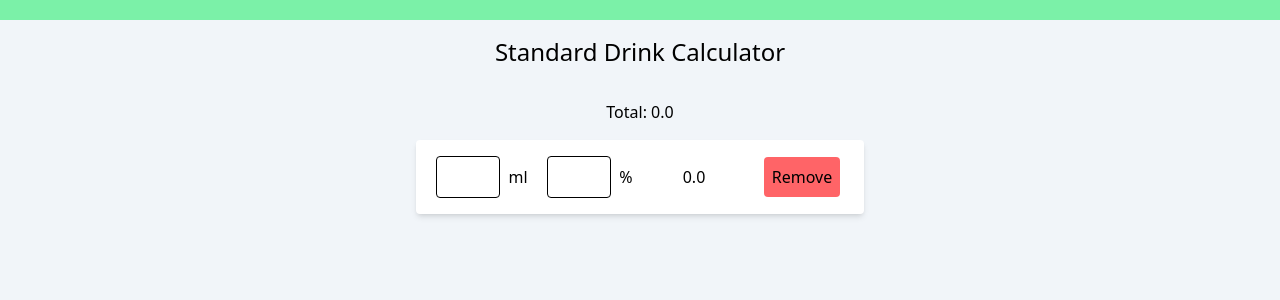
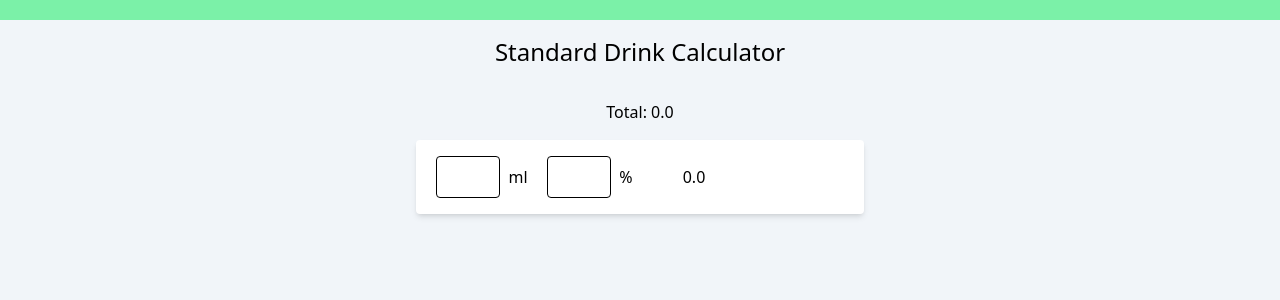
Before and after one commit to jbcoventry/standard-drink-calc, a React (Vite) app: page / in a window 1280 px wide. Shown: the top 300 px of the page. Built offline with nearby package versions, Linux system fonts and the light colour scheme.

Commit message:
delete button unavailable if only one drink present

```diff
--- a/src/UserInput.tsx
+++ b/src/UserInput.tsx
@@ -41,6 +41,17 @@ function UserInput({ data, setData, currentDrink }: UserInputProps) {
     setData((data) => data.filter((item) => item.id !== currentDrink.id));
   }
 
+  function DeleteButton() {
+    return (
+      <button
+        className="bg-red-400 rounded-sm cursor-pointer hover:bg-red-500 p-2"
+        onClick={handleClick}
+      >
+        Remove
+      </button>
+    );
+  }
+
   return (
     <div
       id={currentDrink.id}
@@ -78,12 +89,7 @@ function UserInput({ data, setData, currentDrink }: UserInputProps) {
           Number(currentDrink.percentage)
         ).toFixed(1)}
       </div>
-      <button
-        className="bg-red-400 rounded-sm cursor-pointer hover:bg-red-500 p-2"
-        onClick={handleClick}
-      >
-        Remove
-      </button>
+      {data.length > 1 ? <DeleteButton /> : <div />}
     </div>
   );
 }
```
